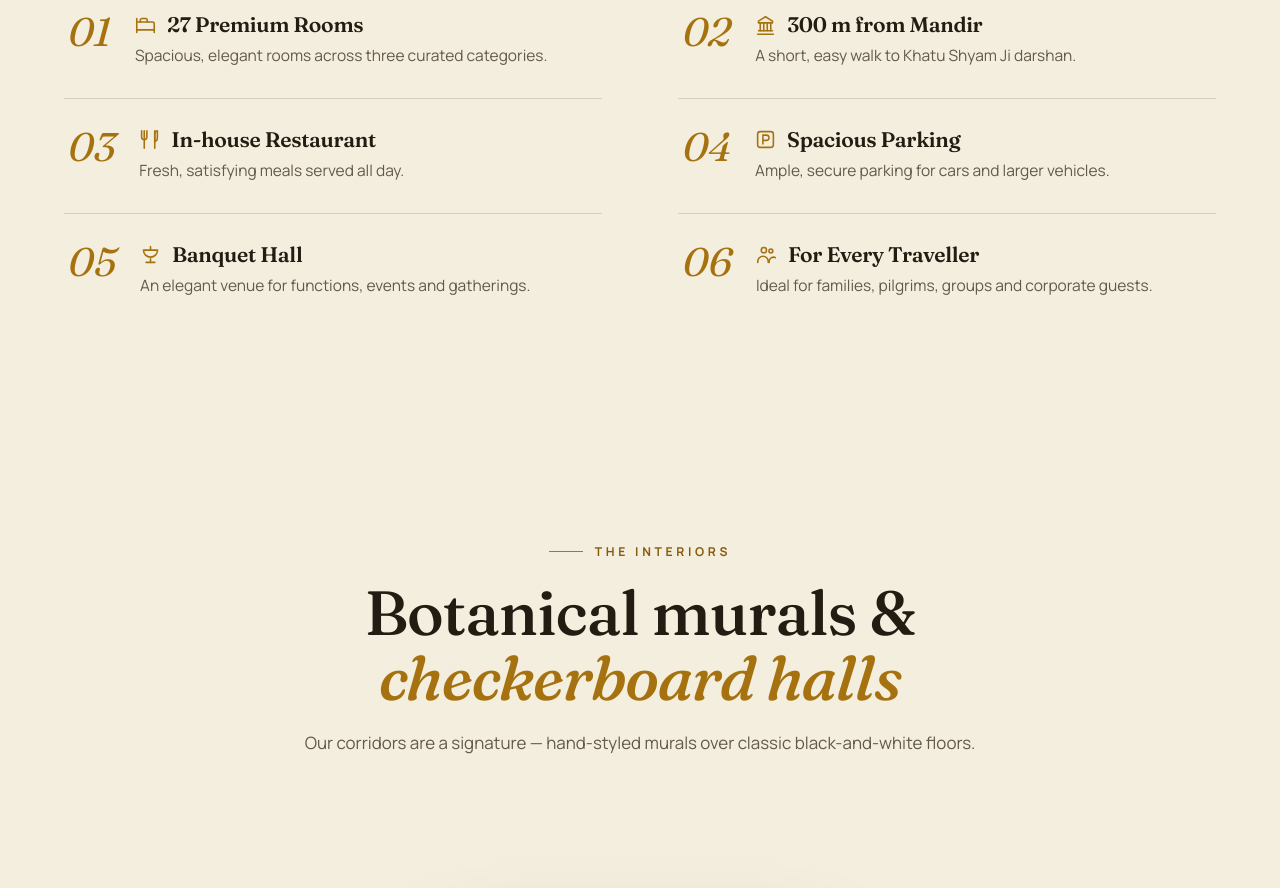
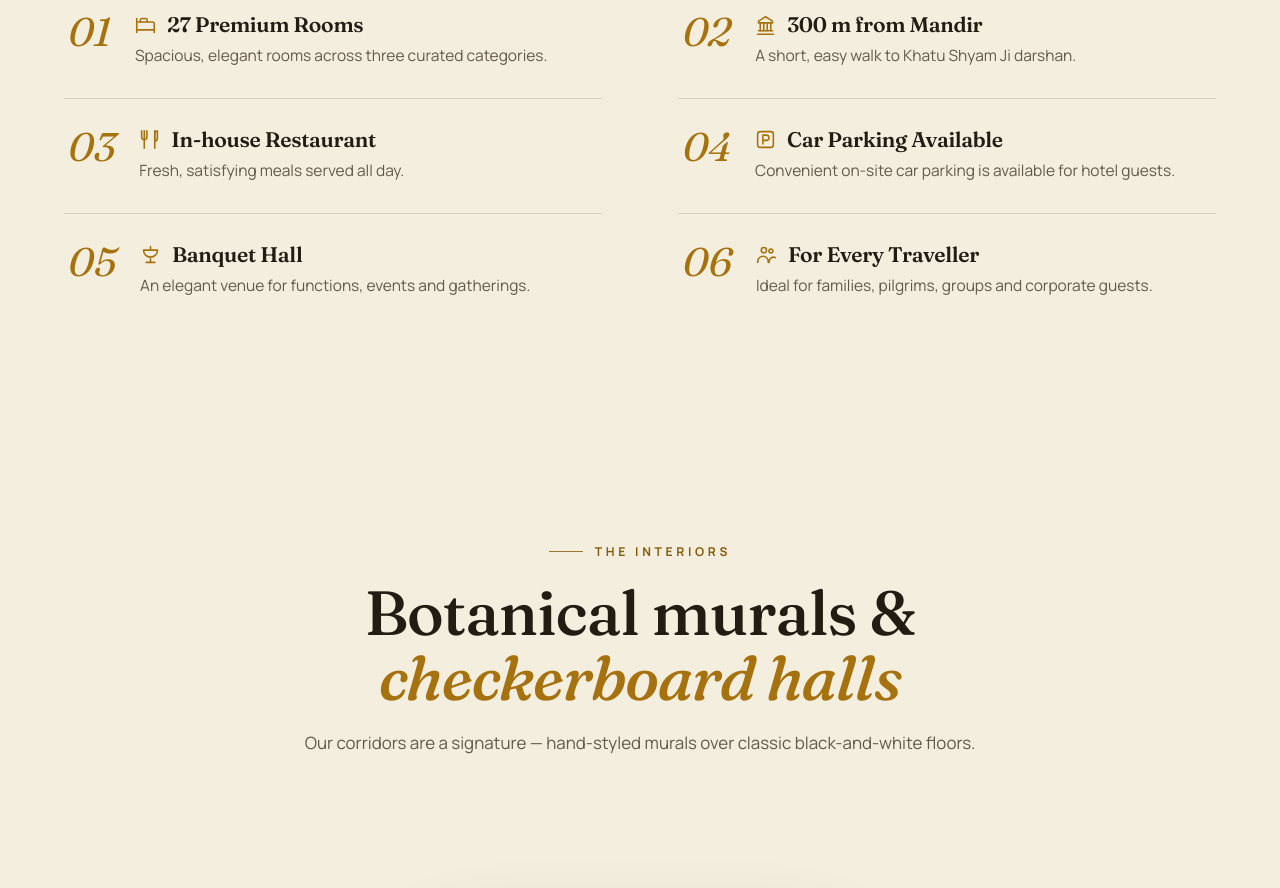
Before and after one commit to shyamskthakur4-sudo/skhotel, a React (Vite) app: page / in a window 1280 px wide. Shown: the part 5060-5948 px from the top of the page. Built offline with nearby package versions, Linux system fonts and the light colour scheme; a web font is replaced by a local one.

Commit message:
Add car parking to hotel facilities

```diff
--- a/src/data/site.js
+++ b/src/data/site.js
@@ -22,7 +22,7 @@ export const HIGHLIGHTS = [
   { icon: 'bed', title: '27 Premium Rooms', text: 'Spacious, elegant rooms across three curated categories.' },
   { icon: 'temple', title: '300 m from Mandir', text: 'A short, easy walk to Khatu Shyam Ji darshan.' },
   { icon: 'dining', title: 'In-house Restaurant', text: 'Fresh, satisfying meals served all day.' },
-  { icon: 'parking', title: 'Spacious Parking', text: 'Ample, secure parking for cars and larger vehicles.' },
+  { icon: 'parking', title: 'Car Parking Available', text: 'Convenient on-site car parking is available for hotel guests.' },
   { icon: 'banquet', title: 'Banquet Hall', text: 'An elegant venue for functions, events and gatherings.' },
   { icon: 'family', title: 'For Every Traveller', text: 'Ideal for families, pilgrims, groups and corporate guests.' },
 ]
```
